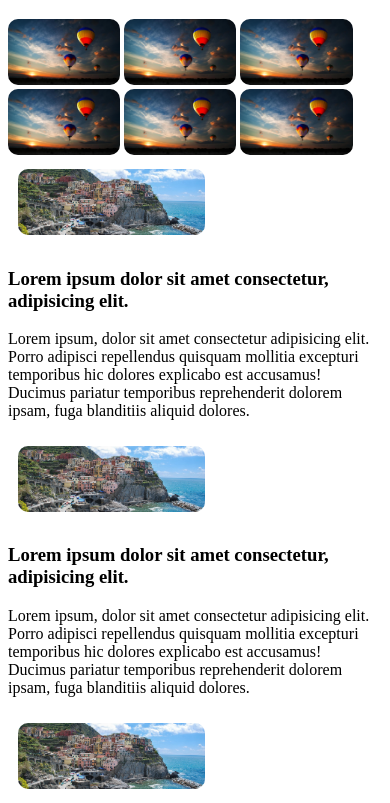
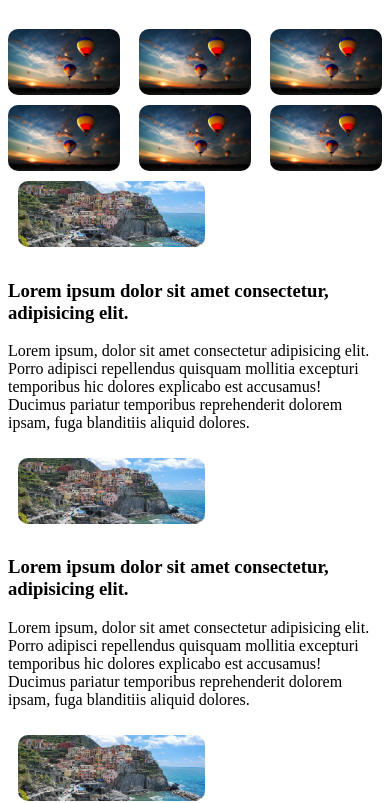
Before and after one commit to Peacefire1/leap-homeworks, a plain HTML site: page Reponsive1/index.html in a window 390 px wide. Shown: the part 61-864 px from the top of the page. Drawn offline with Linux system fonts and the light colour scheme.

Commit message:
responsive1 alda zassan

```diff
--- a/Reponsive1/css/medium.css
+++ b/Reponsive1/css/medium.css
@@ -1,5 +1,6 @@
 .photo img{
     width: 30%;
+    margin-top: 10px;
 }
 .right{
     width: 100%;
@@ -15,3 +16,8 @@
 .main{
     display: inline;
 }
+.photo{
+    max-width: 1840px;
+    display: flex;
+    flex-wrap: wrap;
+}
--- a/Reponsive1/css/small.css
+++ b/Reponsive1/css/small.css
@@ -13,3 +13,8 @@
 .main{
     display: inline;
 }
+.photo{
+    max-width: 1840px;
+    display: flex;
+    flex-wrap: wrap;
+}
--- a/Reponsive1/css/style.css
+++ b/Reponsive1/css/style.css
@@ -6,9 +6,13 @@
     width: 100%;
     margin: auto;
 }
-
+.photo{
+    max-width: 1840px;
+    display: flex;
+    justify-content: space-between;
+}
 .photo img{
-    width: 15%;
+    width: 16%;
     border-radius: 10px;
 }
 .right-side img{
@@ -26,6 +30,7 @@
     width: 30%;
     padding: 20px;
     border-radius: 20px;
+    margin-top: 10px;
 }
 .main{
     display: flex;
```
